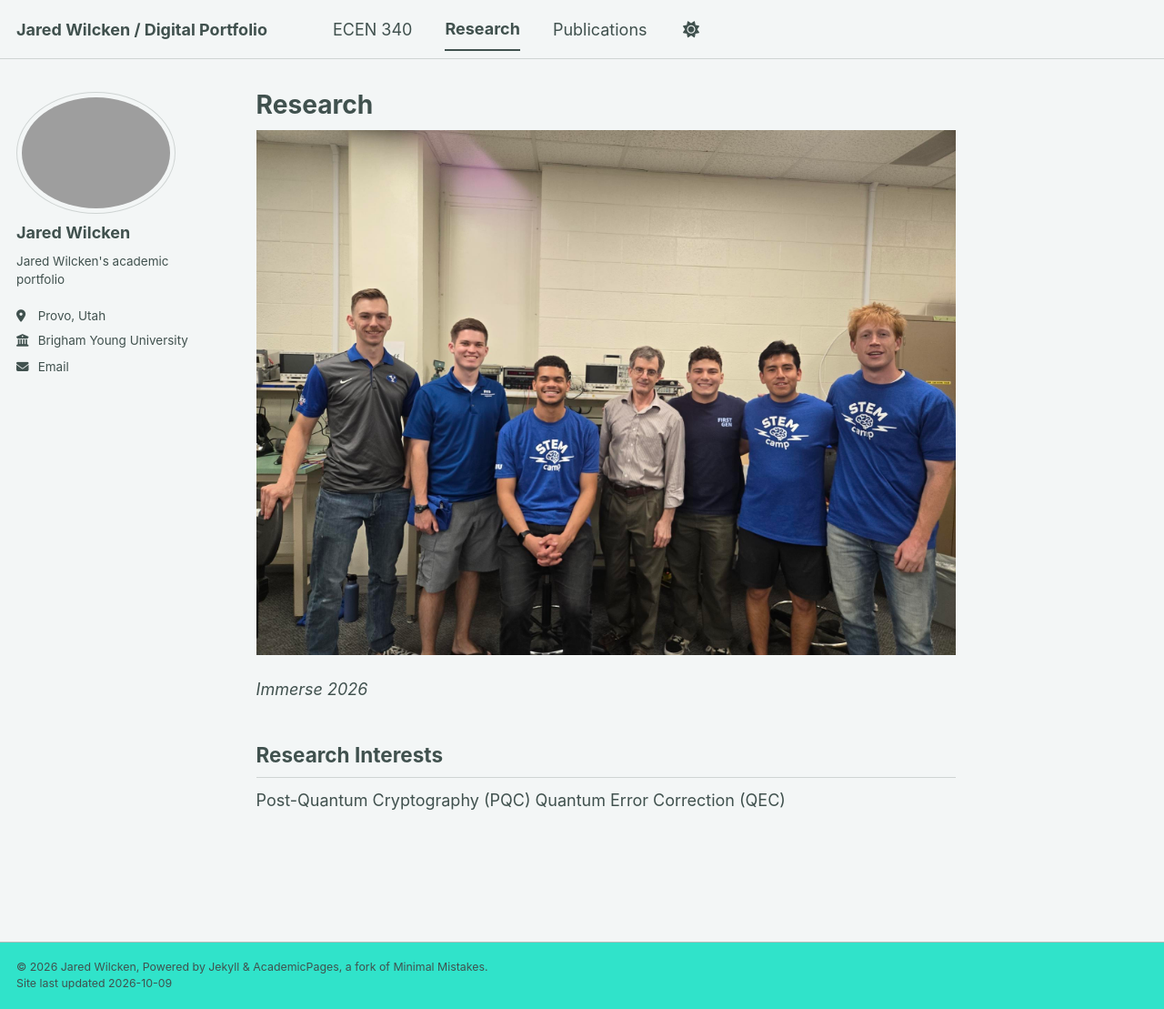
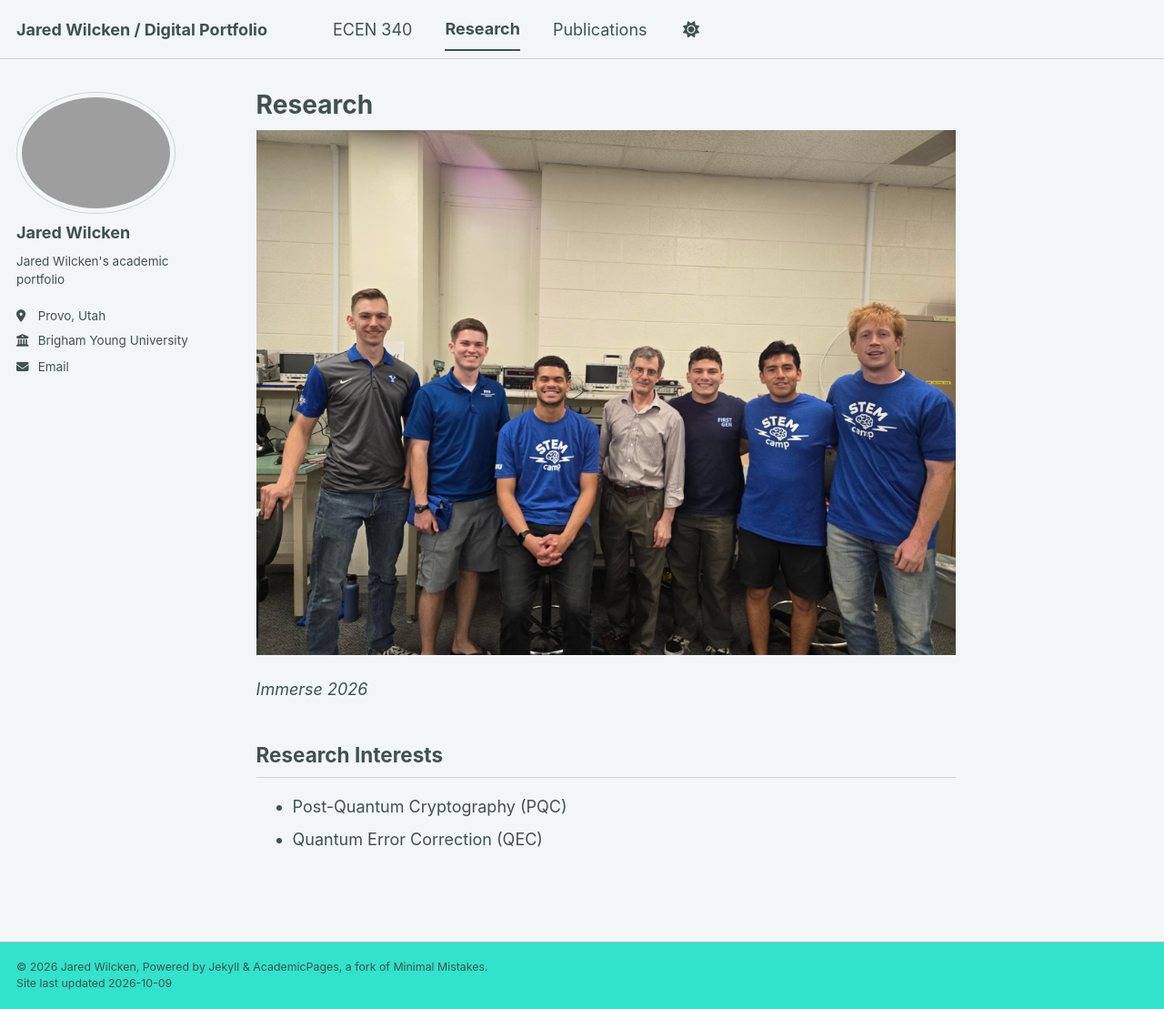
Before and after one commit to jaredwilcken2989/jaredwilcken2989.github.io, a Jekyll site: the page built from _pages/research.md, in a window 1280 px wide and 1109 px high. Shown: the whole window at 91% size. Built offline with Jekyll 4.4.1, drawn with Linux system fonts in a browser that asks for light colours; a style sheet for code colours, icons or effects is not loaded.

```diff
--- a/_pages/research.md
+++ b/_pages/research.md
@@ -11,8 +11,8 @@ author_profile: true
 
 ## Research Interests
 
-Post-Quantum Cryptography (PQC)
-Quantum Error Correction (QEC)
+* Post-Quantum Cryptography (PQC)
+* Quantum Error Correction (QEC)
 
 <!--
 ## Projects
```
